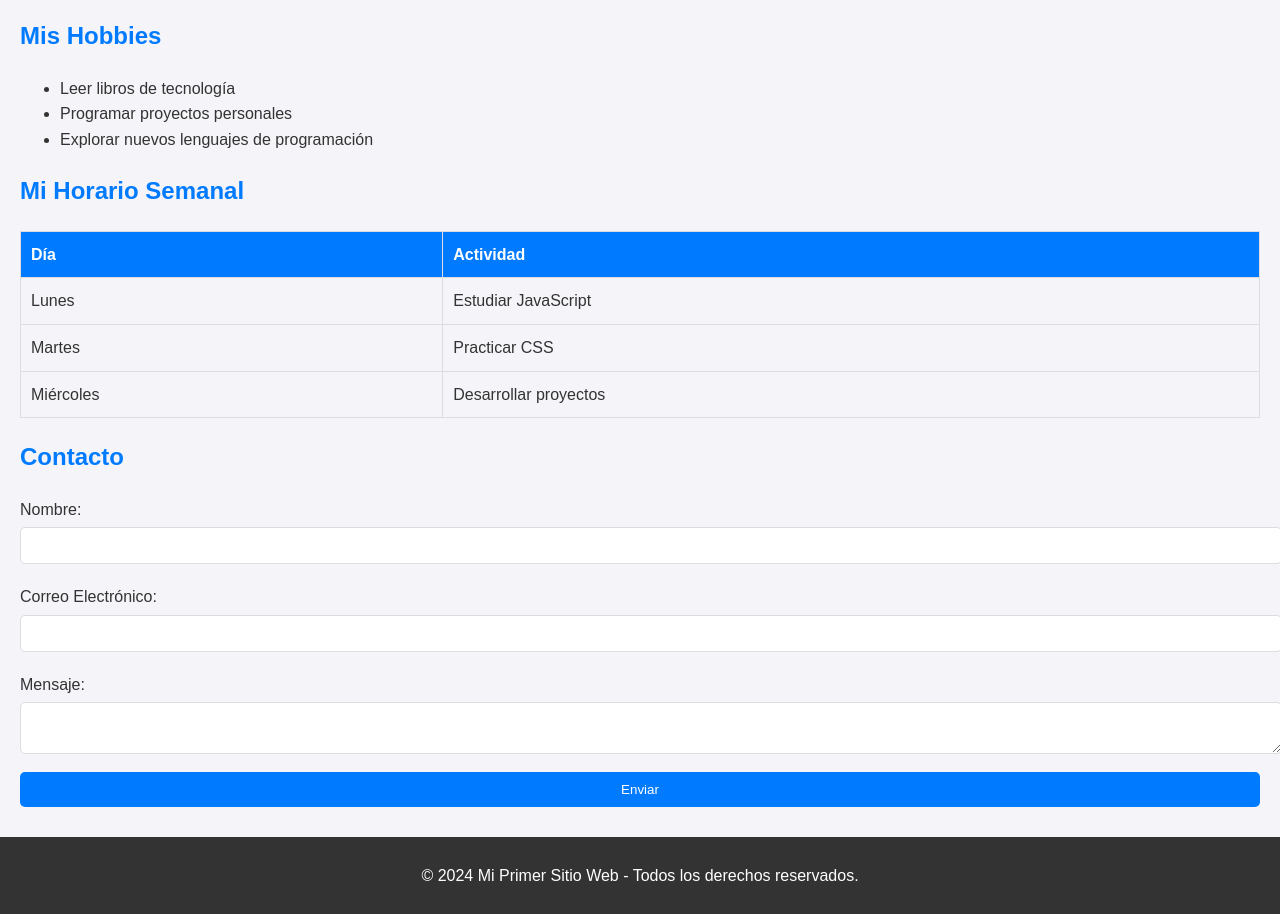
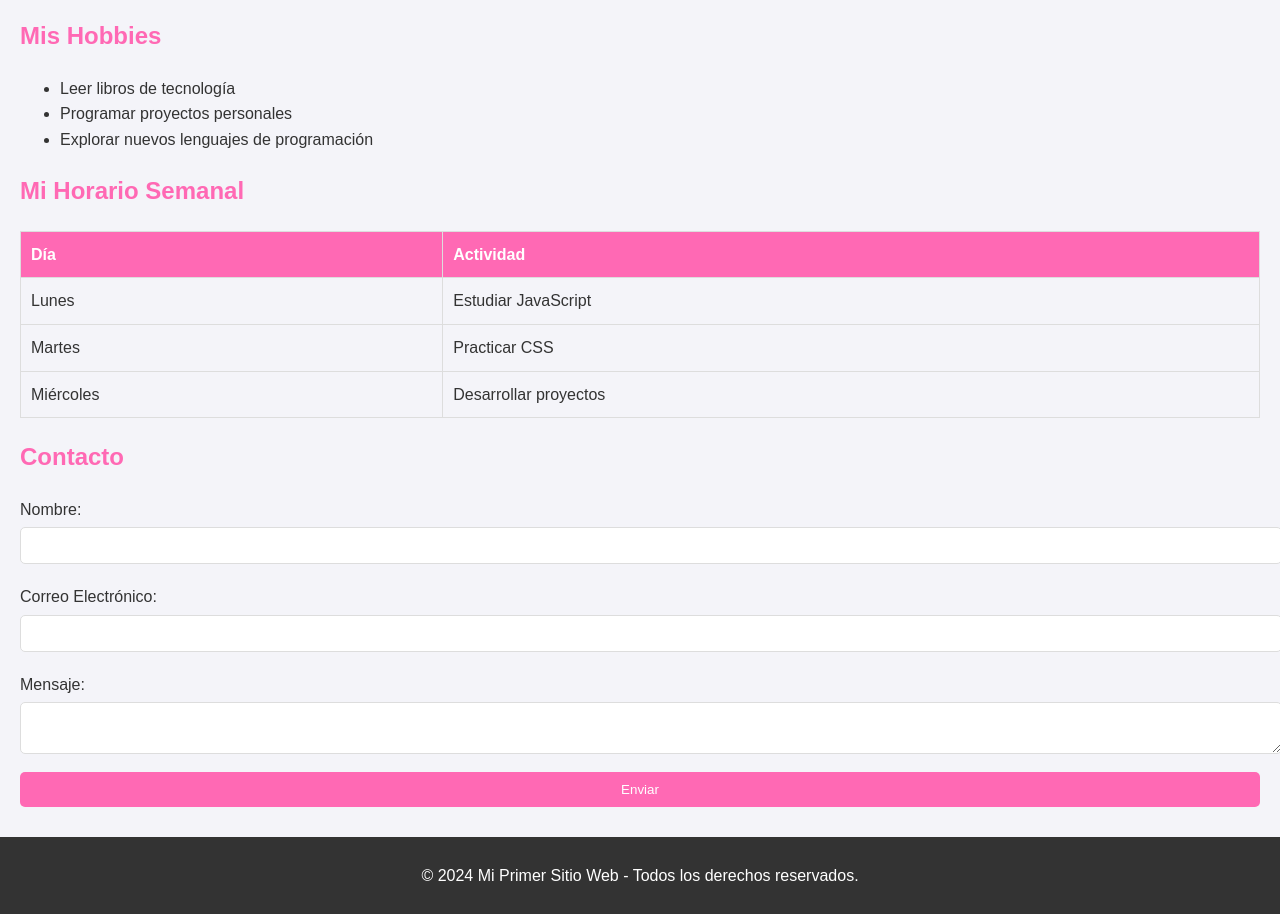
Before and after one commit to Andrea-Ruizcp/laboratorios, a plain HTML site: page laboratorio5/paginaweb.html in a window 1280 px wide. Shown: the part 610-1524 px from the top of the page. Drawn offline with Linux system fonts and the light colour scheme.

Commit message:
fifth commit

```diff
--- a/laboratorio5/styles.css
+++ b/laboratorio5/styles.css
@@ -11,7 +11,7 @@ body {
 /* Encabezado */
 header {
     text-align: center;
-    background: #007bff;
+    background: hotpink;
     color: white;
     padding: 1em 0;
 }
@@ -22,7 +22,7 @@ main {
 }
 
 h2 {
-    color: #007bff;
+    color: hotpink;
 }
 
 /* Tablas */
@@ -39,7 +39,7 @@ th, td {
 }
 
 th {
-    background-color: #007bff;
+    background-color: hotpink;
     color: white;
 }
 
@@ -62,14 +62,14 @@ input, textarea, button {
 }
 
 button {
-    background-color: #007bff;
+    background-color: hotpink;
     color: white;
     border: none;
     cursor: pointer;
 }
 
 button:hover {
-    background-color: #0056b3;
+    background-color: hotpink;
 }
 
 /* Imagen */
```
